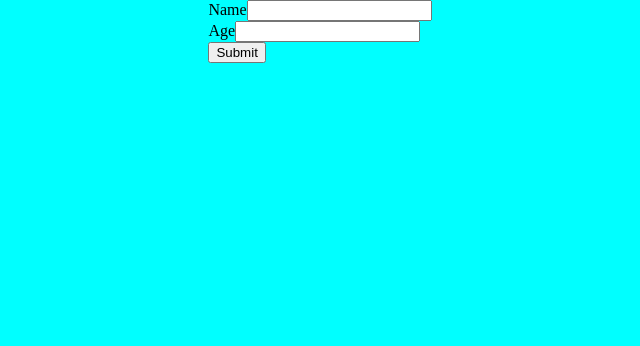
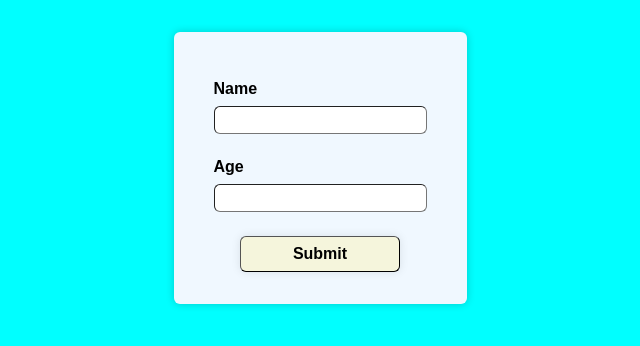
Before and after one commit to Shamoleambo/users-list, a React (Vite) app: page / in a window 1280 px wide. Shown: the top 346 px of the page, without its empty margins (320-960 px from the left). Built offline with nearby package versions, Linux system fonts and the light colour scheme.

Commit message:
add styles to the form component

```diff
--- a/src/components/Form.jsx
+++ b/src/components/Form.jsx
@@ -1,11 +1,13 @@
+import classes from './Form.module.css'
+
 function Form({ onSubmit }) {
   return (
-    <form onSubmit={onSubmit}>
-      <div className='form-control'>
+    <form className={classes.form} onSubmit={onSubmit}>
+      <div className={classes.formControl}>
         <label htmlFor='name'>Name</label>
         <input type='text' id='name' />
       </div>
-      <div className='form-control'>
+      <div className={classes.formControl}>
         <label htmlFor='age'>Age</label>
         <input type='number' id='age' />
       </div>
--- /dev/null
+++ b/src/components/Form.module.css
@@ -0,0 +1,44 @@
+.form {
+  margin: 2rem 0;
+  padding: 2rem;
+  background-color: aliceblue;
+  border-radius: 6px;
+  box-shadow: 0 0 8px rgba(0, 0, 0, 0.2);
+}
+
+.form button {
+  display: block;
+  margin: 1rem auto 0 auto;
+  padding: 0.5rem;
+  width: 70%;
+  background-color: beige;
+  font-size: 1rem;
+  font-weight: bold;
+  font-family: Arial, Helvetica, sans-serif;
+  border-width: 1px;
+  border-radius: 6px;
+  box-shadow: 0 0 10px rgba(0, 0, 0, 0.1);
+}
+
+.form button:hover {
+  background-color: darkblue;
+  color: beige;
+  cursor: pointer;
+}
+
+.formControl {
+  margin: 0.5rem 0;
+  padding: 0.5rem;
+  display: flex;
+  flex-direction: column;
+  font-family: Arial, Helvetica, sans-serif;
+  font-weight: bold;
+}
+
+.formControl input {
+  margin-top: 0.5rem;
+  border-radius: 6px;
+  border-width: 1px;
+  height: 1.5rem;
+  font-size: 1rem;
+}
```
